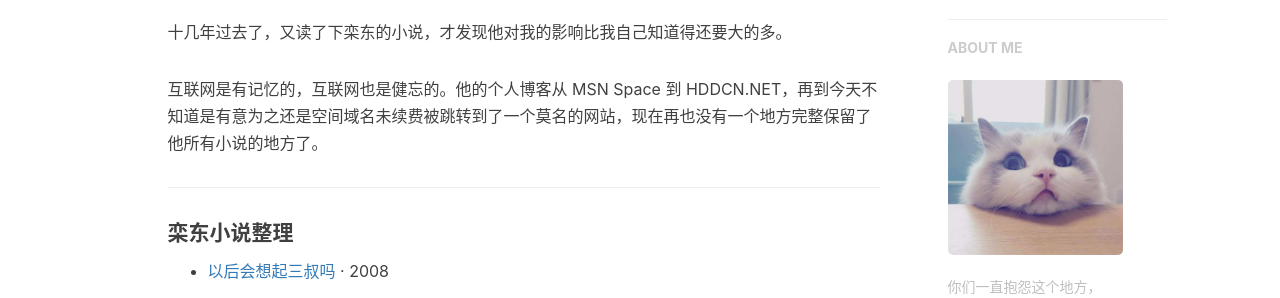
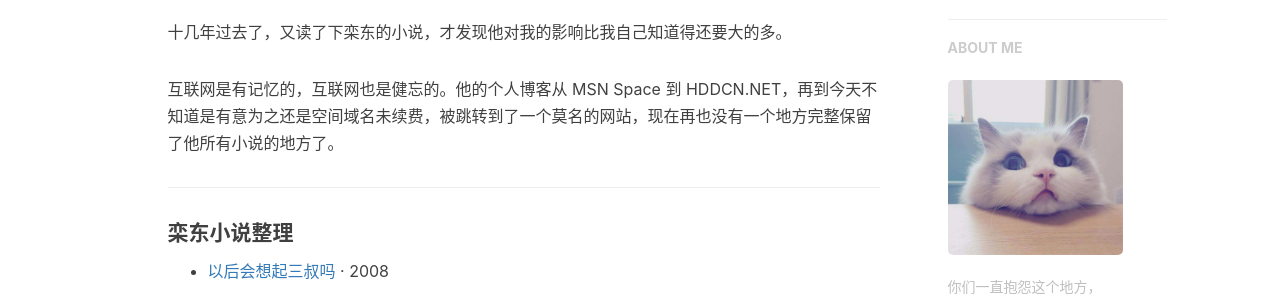
Before and after one commit to zizouqi/zizouqi.github.io, a Jekyll site: the page built from hikaru.html, in a window 1280 px wide. Shown: the part 515-813 px from the top of the page. Built offline with Jekyll 4.4.1, drawn with Linux system fonts in a browser that asks for light colours; nearby versions of some CDN libraries; comment, search, counter and statistics services are not loaded.

```diff
--- a/_includes/article/index.md
+++ b/_includes/article/index.md
@@ -3,7 +3,7 @@
 
 十几年过去了，又读了下栾东的小说，才发现他对我的影响比我自己知道得还要大的多。
 
-互联网是有记忆的，互联网也是健忘的。他的个人博客从 MSN Space 到 HDDCN.NET，再到今天不知道是有意为之还是空间域名未续费被跳转到了一个莫名的网站，现在再也没有一个地方完整保留了他所有小说的地方了。
+互联网是有记忆的，互联网也是健忘的。他的个人博客从 MSN Space 到 HDDCN.NET，再到今天不知道是有意为之还是空间域名未续费，被跳转到了一个莫名的网站，现在再也没有一个地方完整保留了他所有小说的地方了。
 
 ---
 
```
